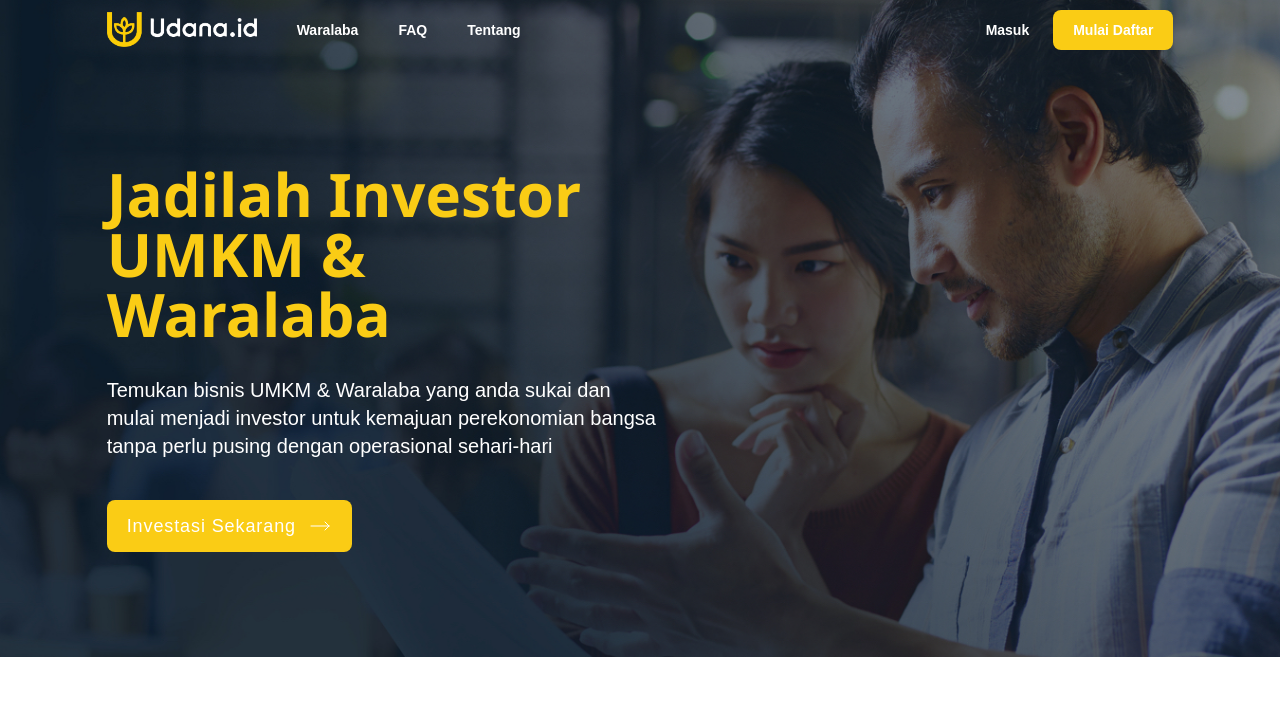
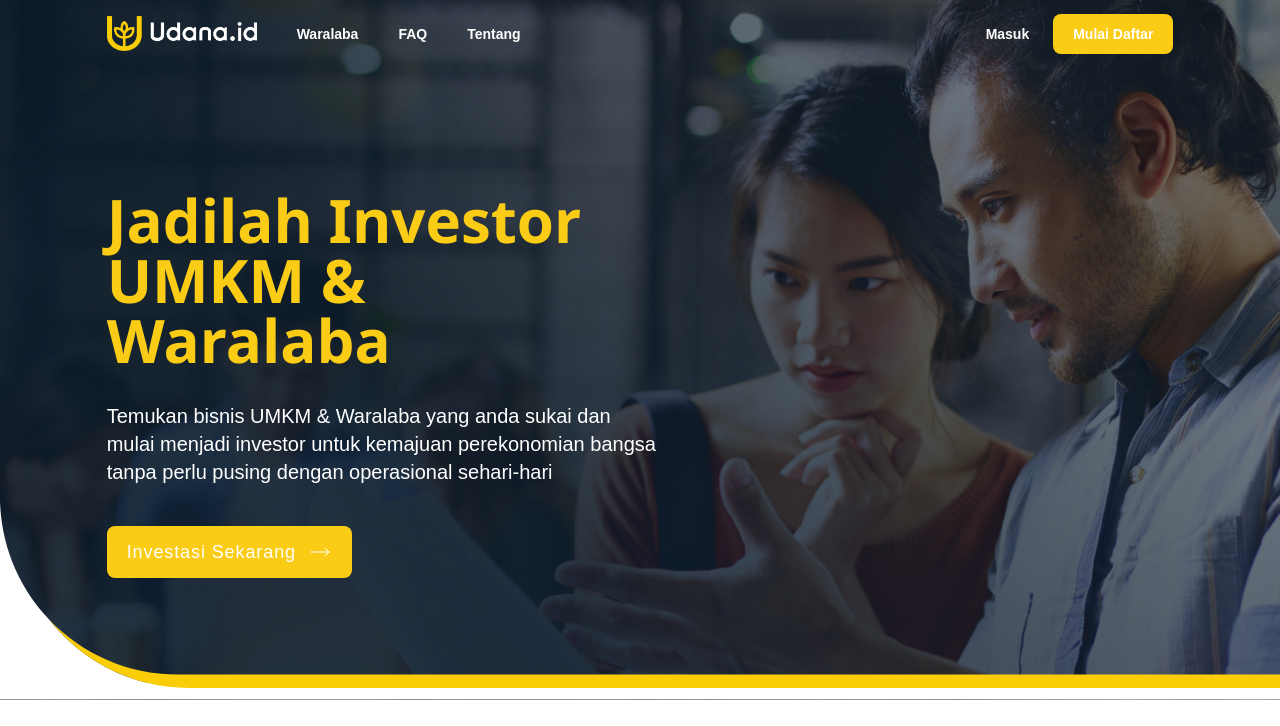
Before and after one commit to alfirman-interview-test/udana.id-project-test, a React (Create React App) app: page / in a window 1280 px wide. Shown: the top 726 px of the page. Built offline with nearby package versions, Linux system fonts and the light colour scheme.

Commit message:
feat: jumbotron:

```diff
--- a/src/App.js
+++ b/src/App.js
@@ -1,36 +1,9 @@
-import { ArrowNarrowRightIcon } from "@heroicons/react/outline";
-import Header from "./components/Header";
+import Jumbotron from "./components/Jumbotron";
 
 function App() {
   return (
     <div className="min-h-screen font-karla">
-      <div
-        className="h-[657px] text-white bg-cover "
-        style={{
-          backgroundImage: "url('/assets/img/hero-image.jpg')",
-        }}
-      >
-        <div className="flex flex-col w-5/6 h-full mx-auto">
-          <Header />
-          <div className="my-auto w-[550px]">
-            <h1 className="text-6xl font-bold font-ubuntu text-yellow-400">
-              Jadilah Investor UMKM & Waralaba
-            </h1>
-            <p className="text-xl mt-8">
-              Temukan bisnis UMKM & Waralaba yang anda sukai dan mulai menjadi
-              investor untuk kemajuan perekonomian bangsa tanpa perlu pusing
-              dengan operasional sehari-hari
-            </p>
-            <a
-              href="https://udana.id/register"
-              className="mt-10 inline-flex items-center space-x-3 py-3 px-5 bg-yellow-400 hover:bg-yellow-500 duration-500 rounded-lg text-lg tracking-wider"
-            >
-              <span>Investasi Sekarang</span>
-              <ArrowNarrowRightIcon className="h-6 w-6" strokeWidth={1} />
-            </a>
-          </div>
-        </div>
-      </div>
+      <Jumbotron />
     </div>
   );
 }
--- a/src/components/Header.js
+++ b/src/components/Header.js
@@ -1,6 +1,6 @@
 export default function Header() {
   return (
-    <header className="py-3 flex justify-between items-center">
+    <header className="py-4 flex justify-between items-center">
       <nav>
         <ul className="flex items-center text-sm space-x-10">
           <li>
--- /dev/null
+++ b/src/components/Jumbotron.js
@@ -0,0 +1,36 @@
+import { ArrowNarrowRightIcon } from "@heroicons/react/outline";
+import Header from "./Header";
+import Wave from "./Wave";
+
+export default function Jumbotron() {
+  return (
+    <div
+      className="h-[700px] text-white bg-cover relative"
+      style={{
+        backgroundImage: "url('/assets/img/hero-image.jpg')",
+      }}
+    >
+      <div className="flex flex-col w-5/6 h-full mx-auto">
+        <Header />
+        <div className="my-auto w-[550px]">
+          <h1 className="text-6xl font-bold font-ubuntu text-yellow-400">
+            Jadilah Investor UMKM & Waralaba
+          </h1>
+          <p className="text-xl mt-8">
+            Temukan bisnis UMKM & Waralaba yang anda sukai dan mulai menjadi
+            investor untuk kemajuan perekonomian bangsa tanpa perlu pusing
+            dengan operasional sehari-hari
+          </p>
+          <a
+            href="https://udana.id/register"
+            className="mt-10 inline-flex items-center space-x-3 py-3 px-5 bg-yellow-400 hover:bg-yellow-500 duration-500 rounded-lg text-lg tracking-wider"
+          >
+            <span>Investasi Sekarang</span>
+            <ArrowNarrowRightIcon className="h-6 w-6" strokeWidth={1} />
+          </a>
+        </div>
+      </div>
+      <Wave />
+    </div>
+  );
+}
--- /dev/null
+++ b/src/components/Wave.js
@@ -0,0 +1,32 @@
+export default function Wave() {
+  return (
+    <svg
+      className="absolute bottom-0"
+      version="1.1"
+      id="Layer_1"
+      xmlns="http://www.w3.org/2000/svg"
+      xmlnsXlink="http://www.w3.org/1999/xlink"
+      x="0px"
+      y="0px"
+      viewBox="0 0 1440 221.1"
+      style={{ enableBackground: "new 0 0 1440 221.1" }}
+      xmlSpace="preserve"
+    >
+      {" "}
+      <style
+        type="text/css"
+        dangerouslySetInnerHTML={{
+          __html: ".st0{fill:#FFFFFF;}\n\t\t\t\t.st1{fill:#FBCD06;}",
+        }}
+      />{" "}
+      <path
+        className="st0"
+        d="M164.2,202c-43.7-11-81.7-36.3-108.7-70.7C22.6,96.9,1.9,50.9,0.1,0H0v202v6v13.1h1440V202H164.2z"
+      />{" "}
+      <path
+        className="st1"
+        d="M55.5,131.3C92.1,178,149,208,213,208h1227v-15H200C143.2,193,91.9,169.3,55.5,131.3z"
+      />{" "}
+    </svg>
+  );
+}
```
